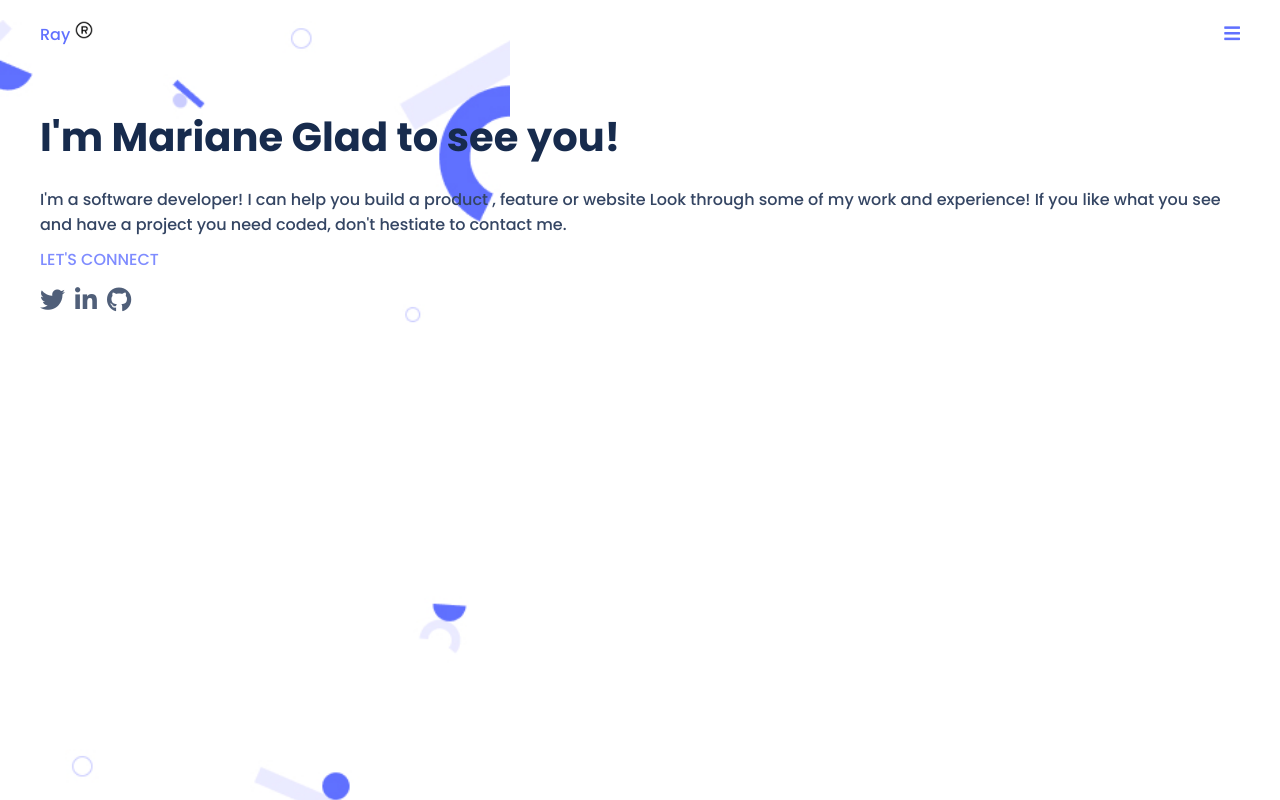
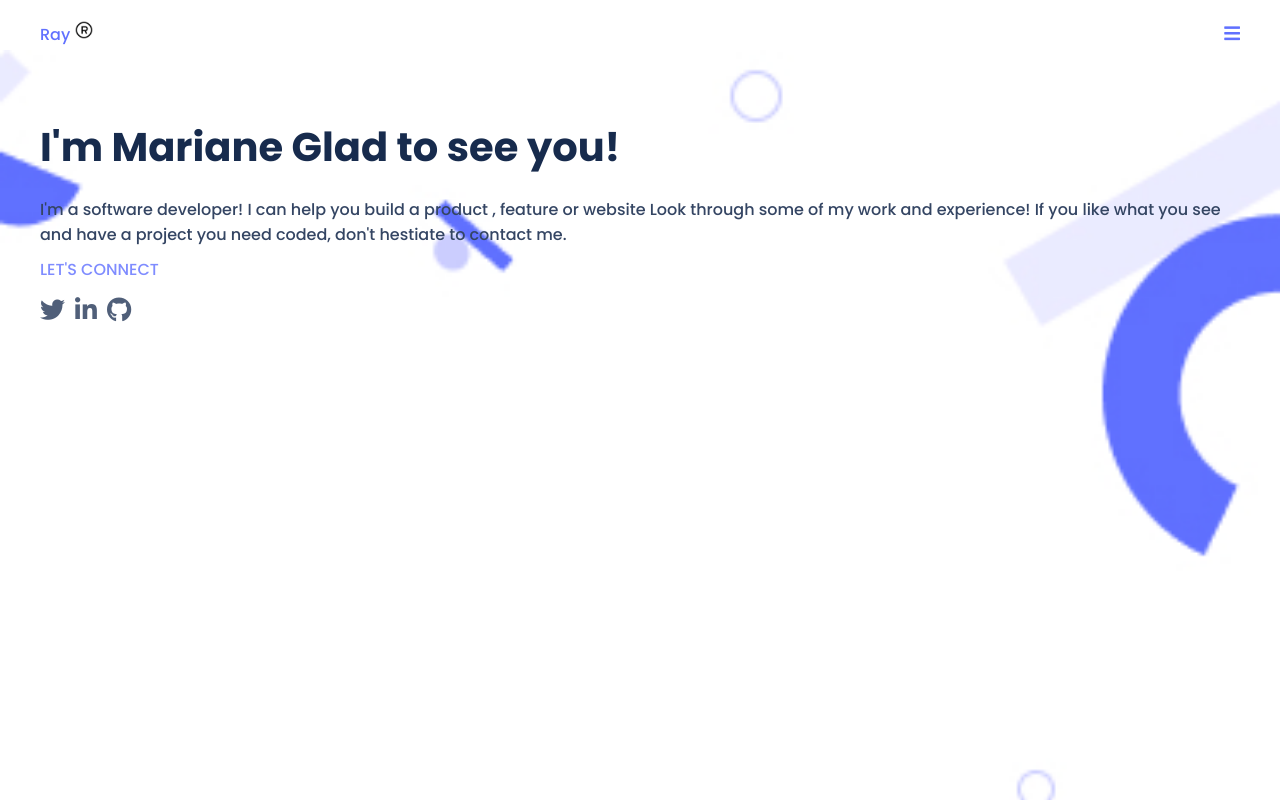
Before and after one commit to Raykingflamez/mobile-first-portfolio, a website: page index.html in a window 1280 px wide. Drawn offline with Linux system fonts and the light colour scheme.

Commit message:
background image fix, README.md fix

```diff
--- a/css/style.css
+++ b/css/style.css
@@ -26,9 +26,9 @@ header {
   height: 100vh;
   padding: 20px 40px;
   background-image: url(../images/header-shapes\ mobile-bg.jpg);
-  background-size: contain;
+  background-size: cover;
   background-repeat: no-repeat;
-  background-position-y: 20px;
+  background-position-y: 50px;
 }
 
 /* Navbar styles */
@@ -49,7 +49,7 @@ nav {
 
 /* Headline Styles */
 .headline {
-  margin-top: 60px;
+  margin-top: 70px;
   color: #172b4d;
 }
 
```
Also changed, not shown: README.md.
